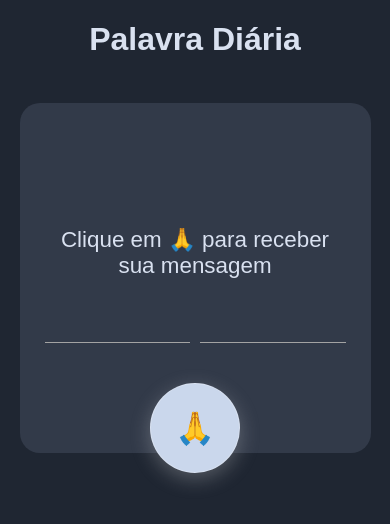
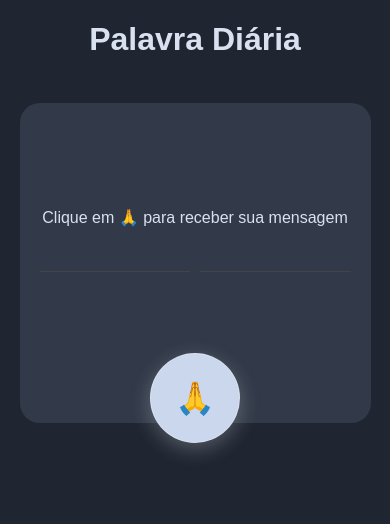
Before and after one commit to warmlingjasper-cpu/bible, a React app in the folder frontend/: page / in a window 390 px wide. Shown: the top 524 px of the page. Built offline with nearby package versions, Linux system fonts and the light colour scheme; the HTML template or start-up script is replaced by a standard one.

Commit message:
improve design mobile

```diff
--- a/frontend/src/App.css
+++ b/frontend/src/App.css
@@ -7,6 +7,9 @@
 .decoration {
   display: flex;
   align-items: center;
+  width: 100%;
+  max-width: 100%;
+  box-sizing: border-box;
   gap: 10px;
   margin: 10px 0;
 }
@@ -15,8 +18,9 @@
 .decoration::after {
   content: "";
   flex: 1;
+  min-width: 0;
   height: 1px;
-  background: #a3a3a3;
+  background: #444;
 }
 
 .decoration span {
@@ -47,7 +51,8 @@ h2 {
   background: #323a49;
   color: #d9e1f0;
 
-  height: 350px;
+  min-height: 300px;
+  height: auto;
 
   justify-content: center;
 
@@ -64,13 +69,23 @@ h2 {
   text-align: center;
 
   position: relative;
+
+  padding: 60px 25px 80px;
 }
 
+.game-result {
+  width: 100%;
+  max-width: 100%;
+  box-sizing: border-box;
+  overflow-wrap: break-word;
+}
 
 .game-result p {
   color: #d9e1f0;
   font-size: 1.4rem;
   font-family: "Plus Jakarta Sans", sans-serif;
+  line-height: 1.7;
+  margin: 0;
 }
 
 .game-result small {
@@ -112,3 +127,22 @@ h2 {
   transform: translateX(-50%) scale(0.92);
   box-shadow: 0 3px 10px rgba(248, 248, 248, 0.25);
 }
+
+@media (max-width: 600px) {
+
+  .box {
+    width: 90%;
+    min-height: 320px;
+    padding: 45px 20px 85px;
+  }
+
+  .game-result p {
+    font-size: 1rem;
+    line-height: 1.6;
+  }
+
+  .game-result small {
+    font-size: 0.75rem;
+  }
+
+}
```
